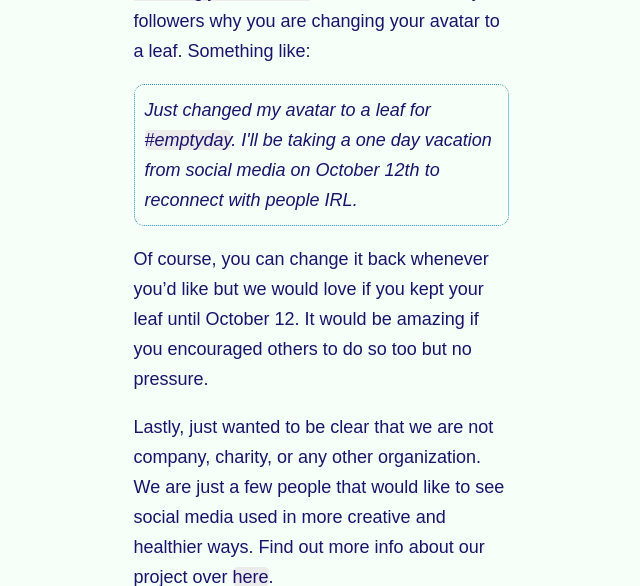
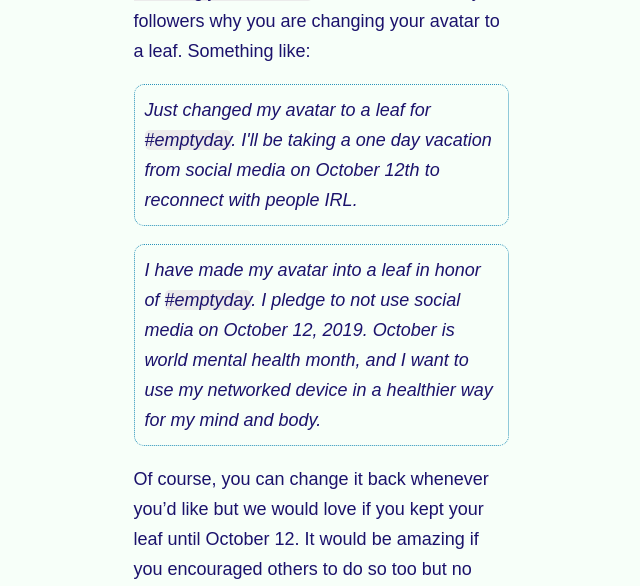
Before and after one commit to oilstel/elliott, a Jekyll site: the page built from _posts/2019-09-16-turning-social-media-into-a-forest.md, in a window 1280 px wide and 900 px high, scrolled down 2116 px, cut to the strip 0-586 px from the top of the window. Shown: the whole strip, without its empty margins (319-959 px from the left). Built offline with Jekyll 4.4.1, drawn with Linux system fonts in a browser that asks for light colours.

Commit message:
social media

```diff
--- a/_posts/2019-09-16-turning-social-media-into-a-forest.md
+++ b/_posts/2019-09-16-turning-social-media-into-a-forest.md
@@ -22,6 +22,8 @@ One way we are trying to spread the word is by having supporters customize their
 
 <p style="border: 1px dotted {{ page.color }}; padding: 10px; border-radius: 10px;"><em>Just changed my avatar to a leaf for <a href="https://twitter.com/search?q=%23emptyday&src=typeahead_click&f=live">#emptyday</a>. I'll be taking a one day vacation from social media on October 12th to reconnect with people IRL.</em></p>
 
+<p style="border: 1px dotted {{ page.color }}; padding: 10px; border-radius: 10px;"><em>I have made my avatar into a leaf in honor of <a href="https://twitter.com/search?q=%23emptyday&src=typeahead_click&f=live">#emptyday</a>. I pledge to not use social media on October 12, 2019. October is world mental health month, and I want to use my networked device in a healthier way for my mind and body.</em></p>
+
 Of course, you can change it back whenever you’d like but we would love if you kept your leaf until October 12. It would be amazing if you encouraged others to do so too but no pressure.
 
 Lastly, just wanted to be clear that we are not company, charity, or any other organization. We are just a few people that would like to see social media used in more creative and healthier ways. Find out more info about our project over [here](https://emptyday.today/).
```
